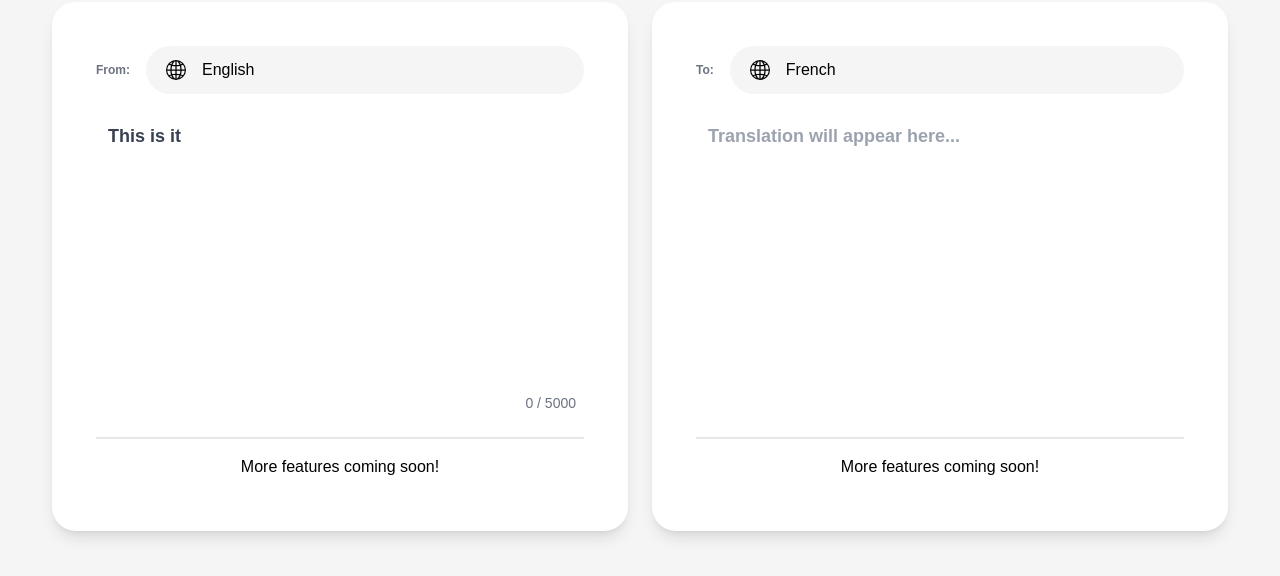
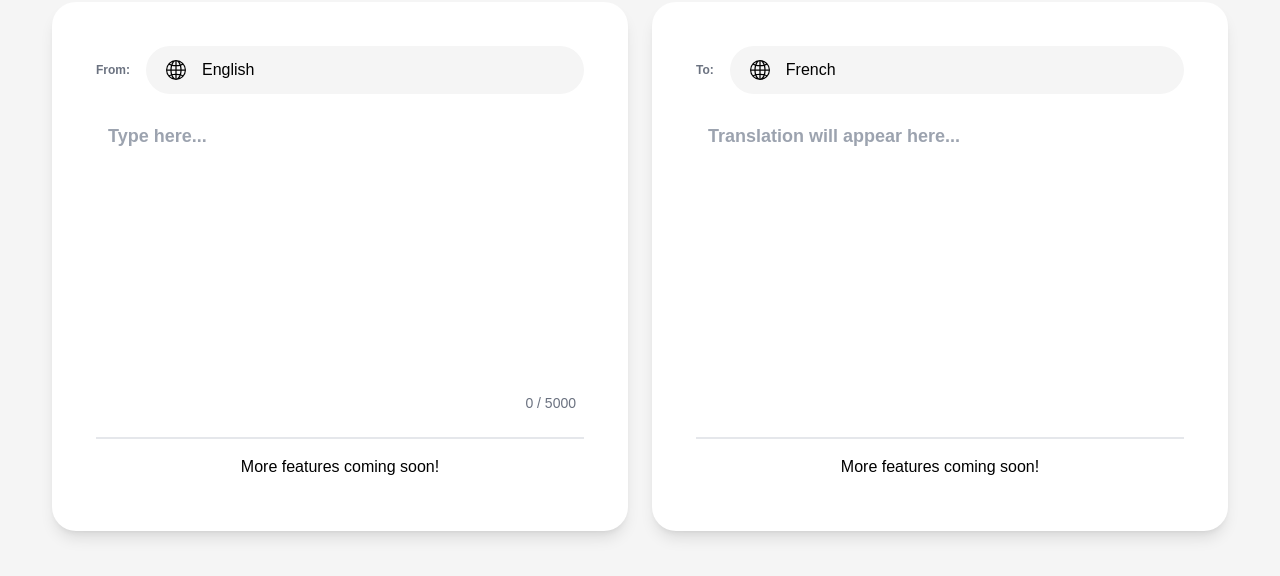
Before and after one commit to Zapony/frenchizer, a Next.js app: page / in a window 1280 px wide. Shown: the part 134-710 px from the top of the page. Built offline with nearby package versions, Linux system fonts and the light colour scheme.

Commit message:
fix: api call issue

```diff
--- /dev/null
+++ b/src/app/api/translate/route.ts
@@ -0,0 +1,34 @@
+import { NextResponse } from 'next/server';
+
+export async function POST(req: Request) {
+  if (req.method !== 'POST') {
+    return NextResponse.json({ message: 'Only POST requests allowed' });
+  }
+
+  const { text, targetLanguage } = await req.json();
+
+  const apiUrl = `https://translation.googleapis.com/language/translate/v2?key=${process.env.API_KEY}`;
+
+  try {
+    const response = await fetch(apiUrl, {
+      method: 'POST',
+      headers: { 'Content-Type': 'application/json' },
+      body: JSON.stringify({
+        q: text,
+        target: targetLanguage,
+      }),
+    });
+
+    const data = await response.json();
+    const translatedText = data.data.translations[0].translatedText;
+
+    return NextResponse.json({ translatedText });
+  } catch (error) {
+    console.error('Translation error:', error);
+    return NextResponse.json({ message: 'Translation failed' });
+  }
+}
+
+export async function GET() {
+  return NextResponse.json({ message: 'Only POST requests allowed' });
+}
--- a/src/components/translate-view/TranslateView.tsx
+++ b/src/components/translate-view/TranslateView.tsx
@@ -14,7 +14,7 @@ const TranslateView = ({
     isFrom,
     language
 }: TranslateViewProps) => {
-    const { text, setText } = useTranslate();
+    const { text, setText, translatedText } = useTranslate();
     const [selectedOption, setSelectedOption] = useState(language);
     const [charCount, setCharCount] = useState(0);
     return (
@@ -38,7 +38,7 @@ const TranslateView = ({
                             setCharCount(e.target.value.length);
                             setText?.(e.target.value);
                         }}
-                        value={isFrom ? text : ''}
+                        value={isFrom ? text : translatedText}
                         maxLength={5000}
                         placeholder={isFrom ? 'Type here...' : 'Translation will appear here...'}
                         className="w-full p-3 bg-transparent border-none outline-none text-lg text-gray-700 font-bold resize-none"
--- a/src/components/translation/Translation.tsx
+++ b/src/components/translation/Translation.tsx
@@ -16,9 +16,11 @@ const Translation = () => {
         }
 
         try {
-            const response = await fetch(`https://translate.googleapis.com/translate_a/single?client=gtx&sl=en&tl=de&dt=t&q=${text}`, {
+            const response = await fetch(`/api/translate`, {
                 method: 'POST',
-                headers: { 'Content-Type': 'application/json' },
+                headers: {
+                    'Content-Type': 'application/json'
+                },
                 body: JSON.stringify({ text: inputText, targetLanguage: 'fr' }) // or 'en' based on your props/state
             });
 
--- a/src/context/TranslateContext.tsx
+++ b/src/context/TranslateContext.tsx
@@ -14,8 +14,8 @@ interface TranslateProviderProps {
 }
 
 export const TranslateProvider = ({ children }: TranslateProviderProps) => {
-    const [text, setText] = useState('This is it');
-    const [translatedText, setTranslatedText] = useState('');
+    const [text, setText] = useState('');
+    const [translatedText, setTranslatedText] = useState('Vaibhav');
 
     return (
         <TranslateContext.Provider value={{ text, setText, translatedText, setTranslatedText }}>
```
Also changed, not shown: 1 other file (tests, documents, lock files or other folders).
